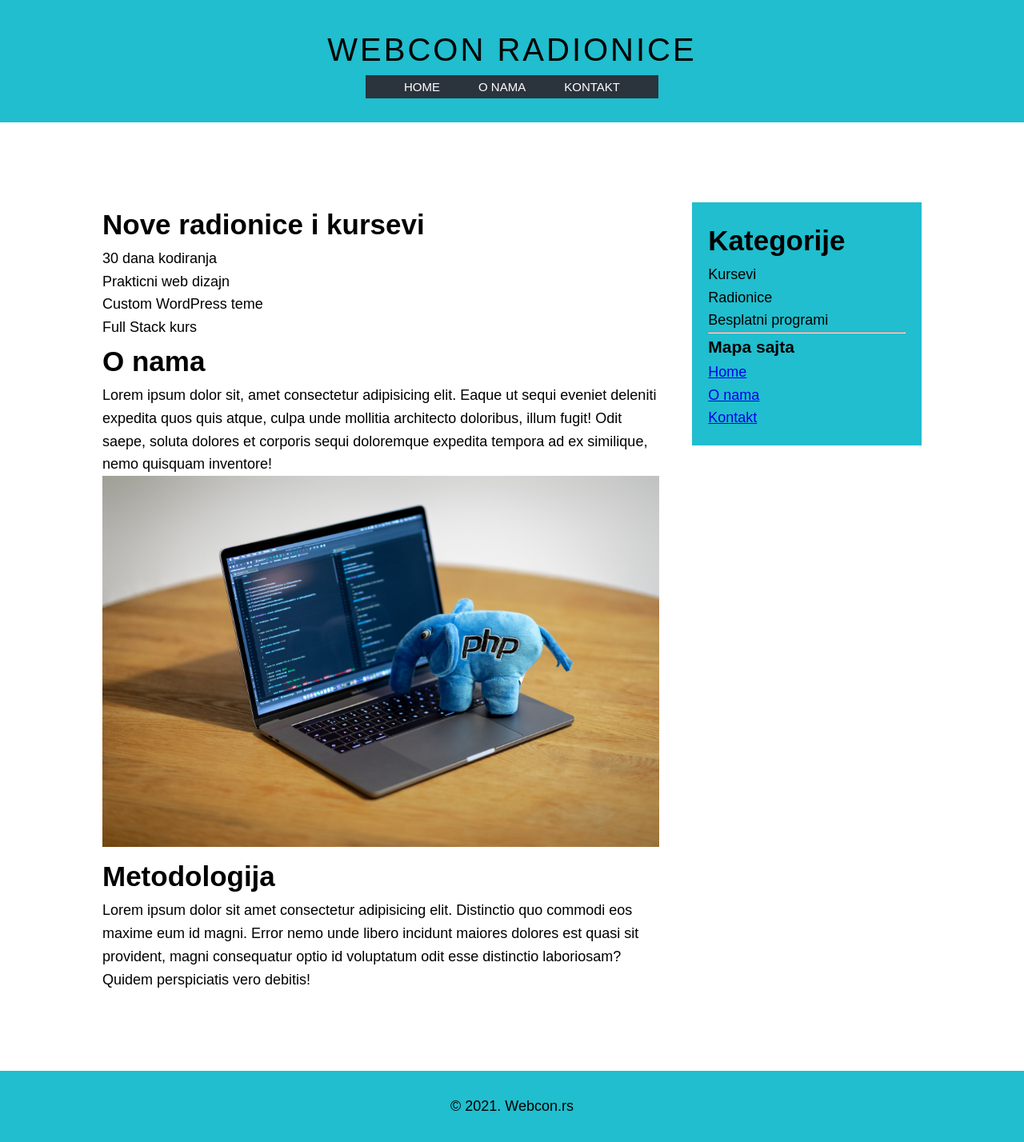
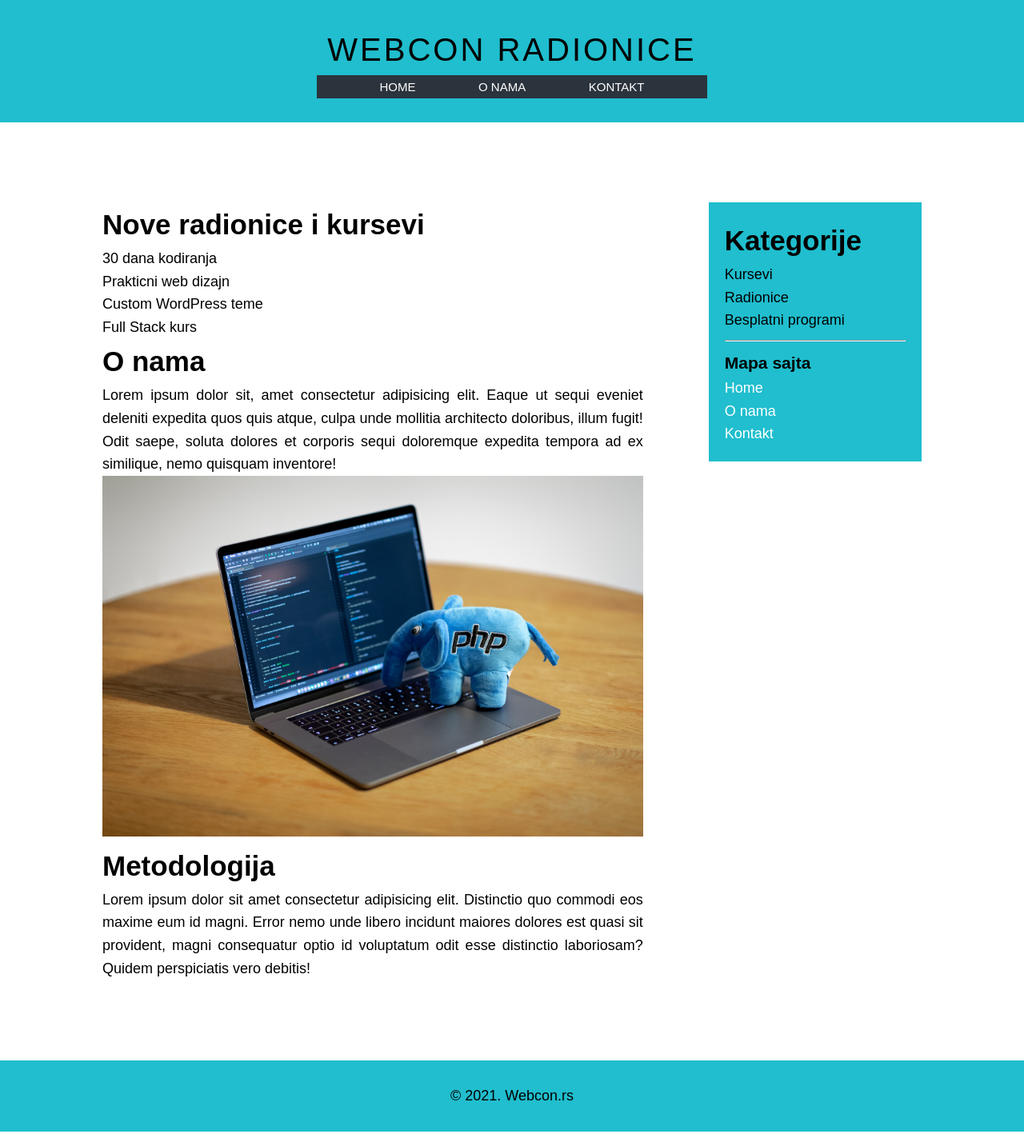
Before and after one commit to peka80/Webcon, a PHP site: page / in a window 1280 px wide. Shown: the whole page at 80% size. Run offline with PHP 8.4, Linux system fonts and the light colour scheme.

Commit message:
php sajt css add

```diff
--- a/PHP/php_vezbanje/1-include-vezba/style.css
+++ b/PHP/php_vezbanje/1-include-vezba/style.css
@@ -17,10 +17,6 @@ header {
   align-items: center;
 }
 
-footer {
-  text-align: center;
-}
-
 body {
   line-height: 1.6;
   font-size: 18px;
@@ -37,6 +33,14 @@ h2 {
   font-size: 35px;
 }
 
+p {
+  text-align: justify;
+}
+
+footer p {
+  text-align: center;
+}
+
 header ul {
   list-style-position: inside;
   list-style: none;
@@ -50,11 +54,11 @@ main {
 }
 
 section {
-  flex: 0 0 68%;
+  flex: 0 0 66%;
 }
 
 aside {
-  flex: 0 0 28%;
+  flex: 0 0 26%;
 }
 
 .widget {
@@ -70,9 +74,18 @@ ul {
   list-style: none;
 }
 
+a {
+  text-decoration: none;
+  color: white;
+}
+
+hr {
+  margin: 10px 0;
+}
+
 nav {
   background: #2b333d;
-  width: 30%;
+  width: 40%;
 }
 nav ul {
   display: flex;
@@ -80,7 +93,6 @@ nav ul {
 }
 nav ul li a {
   color: white;
-  text-decoration: none;
   font-size: 15px;
   text-transform: uppercase;
 }
```
